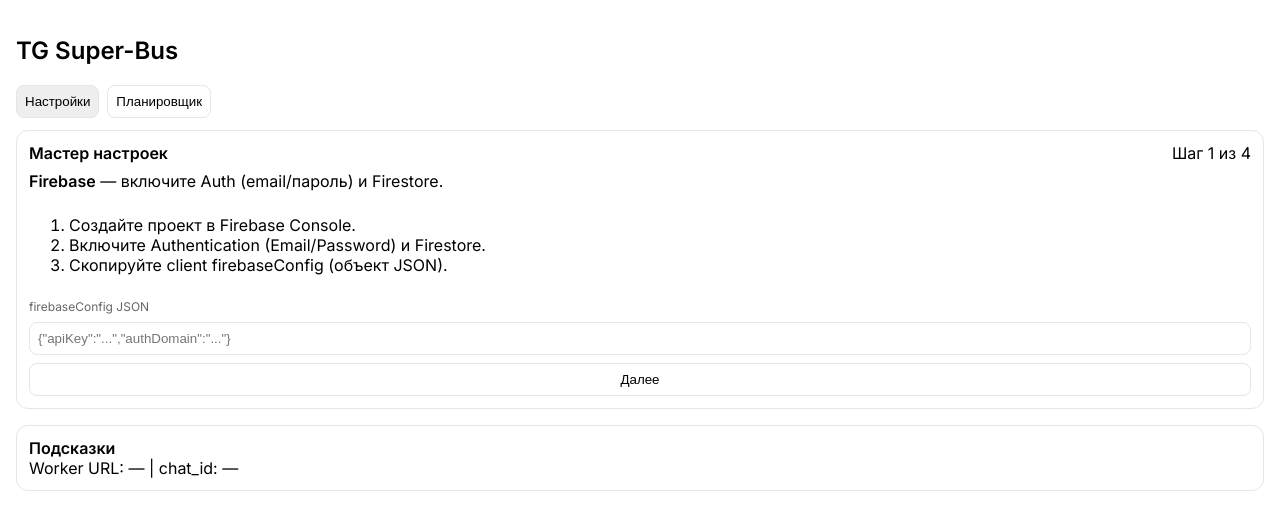
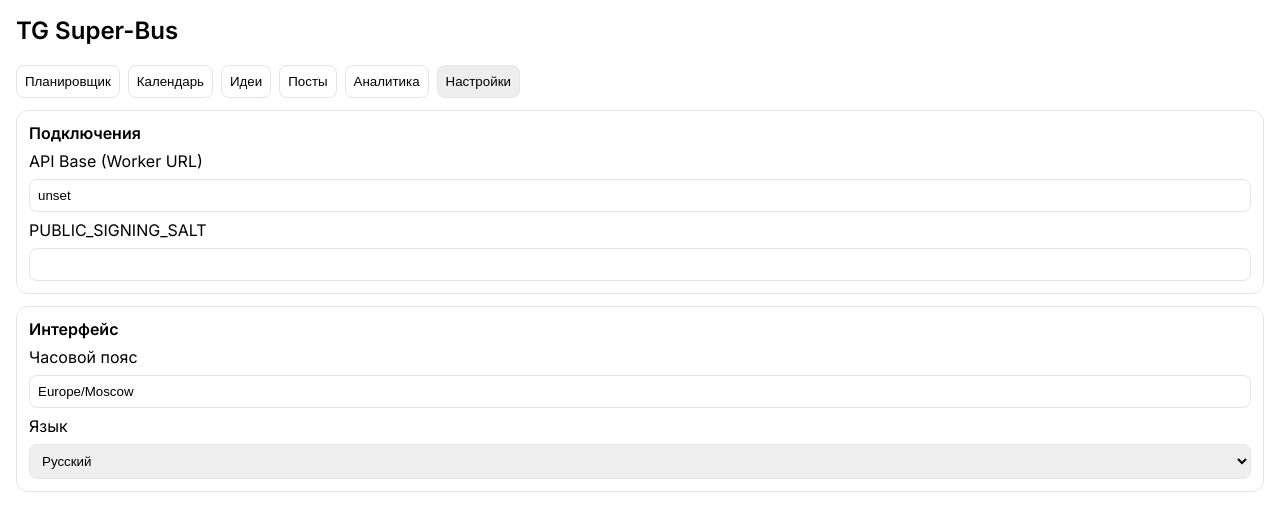
Before and after one commit to Gakuzi/tg-super-bus, a React (Vite) app in the folder app/: page / in a window 1280 px wide. Both pictures are taken after a click on the button "Настройки". Shown: the top 530 px of the page. Built offline with nearby package versions, Linux system fonts and the light colour scheme; no server answers.

Commit message:
feat(ui): основная навигация и разделы; удалён мастер настроек

```diff
--- a/app/src/App.tsx
+++ b/app/src/App.tsx
@@ -1,18 +1,31 @@
 import './styles/global.css';
-import SetupWizard from './setup/SetupWizard';
+import { useState } from 'react';
 import Planner from './planner/Planner';
-import { useState } from 'react';
+import Calendar from './views/Calendar';
+import Ideas from './views/Ideas';
+import Posts from './views/Posts';
+import Analytics from './views/Analytics';
+import Settings from './views/Settings';
 
 export default function App() {
-  const [tab, setTab] = useState<'setup' | 'planner'>('setup');
+  const [tab, setTab] = useState<'planner' | 'calendar' | 'ideas' | 'posts' | 'analytics' | 'settings'>('planner');
   return (
     <div style={{ padding: 16 }}>
-      <h2>TG Super-Bus</h2>
-      <div className="row" style={{ marginBottom: 12 }}>
-        <button onClick={() => setTab('setup')} style={{ background: tab === 'setup' ? '#eee' : '' }}>Настройки</button>
+      <h2 style={{ marginTop: 0 }}>TG Super-Bus</h2>
+      <nav className="row" style={{ gap: 8, marginBottom: 12 }}>
         <button onClick={() => setTab('planner')} style={{ background: tab === 'planner' ? '#eee' : '' }}>Планировщик</button>
-      </div>
-      {tab === 'setup' ? <SetupWizard /> : <Planner />}
+        <button onClick={() => setTab('calendar')} style={{ background: tab === 'calendar' ? '#eee' : '' }}>Календарь</button>
+        <button onClick={() => setTab('ideas')} style={{ background: tab === 'ideas' ? '#eee' : '' }}>Идеи</button>
+        <button onClick={() => setTab('posts')} style={{ background: tab === 'posts' ? '#eee' : '' }}>Посты</button>
+        <button onClick={() => setTab('analytics')} style={{ background: tab === 'analytics' ? '#eee' : '' }}>Аналитика</button>
+        <button onClick={() => setTab('settings')} style={{ background: tab === 'settings' ? '#eee' : '' }}>Настройки</button>
+      </nav>
+      {tab === 'planner' && <Planner />}
+      {tab === 'calendar' && <Calendar />}
+      {tab === 'ideas' && <Ideas />}
+      {tab === 'posts' && <Posts />}
+      {tab === 'analytics' && <Analytics />}
+      {tab === 'settings' && <Settings />}
     </div>
   );
 }
--- a/app/src/setup/SetupWizard.tsx
+++ /dev/null
@@ -1,96 +0,0 @@
-import { useEffect, useState } from 'react';
-
-function Field({ label, value, onChange, placeholder, type = 'text' }: any) {
-  return (
-    <label className="col" style={{ width: '100%' }}>
-      <div style={{ fontSize: 12, color: '#666' }}>{label}</div>
-      <input value={value} onChange={(e) => onChange(e.target.value)} placeholder={placeholder} type={type} />
-    </label>
-  );
-}
-
-export default function SetupWizard() {
-  const [step, setStep] = useState(1);
-  const [firebaseConfig, setFirebaseConfig] = useState(localStorage.getItem('FIREBASE_CONFIG') || '');
-  const [apiBase, setApiBase] = useState(localStorage.getItem('VITE_API_BASE') || '');
-  const [publicSalt, setPublicSalt] = useState(localStorage.getItem('PUBLIC_SIGNING_SALT') || '');
-  const [tgChatId, setTgChatId] = useState(localStorage.getItem('TG_CHAT_ID') || '');
-  const [workerUrl, setWorkerUrl] = useState(apiBase);
-
-  useEffect(() => {
-    setWorkerUrl(apiBase);
-  }, [apiBase]);
-
-  const save = () => {
-    if (firebaseConfig) localStorage.setItem('FIREBASE_CONFIG', firebaseConfig);
-    if (apiBase) localStorage.setItem('VITE_API_BASE', apiBase);
-    if (publicSalt) localStorage.setItem('PUBLIC_SIGNING_SALT', publicSalt);
-    if (tgChatId) localStorage.setItem('TG_CHAT_ID', tgChatId);
-    alert('Сохранено в localStorage');
-  };
-
-  return (
-    <div className="col" style={{ gap: 16 }}>
-      <div className="card col">
-        <div className="row" style={{ justifyContent: 'space-between' }}>
-          <b>Мастер настроек</b>
-          <div>Шаг {step} из 4</div>
-        </div>
-        {step === 1 && (
-          <div className="col">
-            <div><b>Firebase</b> — включите Auth (email/пароль) и Firestore.</div>
-            <ol>
-              <li>Создайте проект в Firebase Console.</li>
-              <li>Включите Authentication (Email/Password) и Firestore.</li>
-              <li>Скопируйте client firebaseConfig (объект JSON).</li>
-            </ol>
-            <Field label="firebaseConfig JSON" value={firebaseConfig} onChange={setFirebaseConfig} placeholder='{"apiKey":"...","authDomain":"..."}' />
-            <button onClick={() => setStep(2)}>Далее</button>
-          </div>
-        )}
-        {step === 2 && (
-          <div className="col">
-            <div><b>Cloudflare Worker</b> — прокси Telegram и API.</div>
-            <ol>
-              <li>Создайте воркер, включите KV, задайте Secrets: SIGNING_SECRET, TG_BOT_TOKEN, CF_ALLOWED_ORIGINS, GCP_SA_JSON, FIREBASE_PROJECT_ID.</li>
-              <li>Опубликуйте воркер и получите URL вида https://&lt;name&gt;.workers.dev/</li>
-            </ol>
-            <Field label="API Base (Worker URL)" value={apiBase} onChange={setApiBase} placeholder="https://tgsb.workers.dev/" />
-            <Field label="PUBLIC_SIGNING_SALT (клиентская соль)" value={publicSalt} onChange={setPublicSalt} placeholder="любой текст" />
-            <button onClick={() => setStep(3)}>Далее</button>
-          </div>
-        )}
-        {step === 3 && (
-          <div className="col">
-            <div><b>Telegram</b> — бот и канал/чат.</div>
-            <ol>
-              <li>Создайте бота через @BotFather, добавьте в канал админом.</li>
-              <li>Проверьте доступ: https://api.telegram.org/botTOKEN/getUpdates</li>
-              <li>Укажите chat_id тестового канала.</li>
-            </ol>
-            <Field label="chat_id" value={tgChatId} onChange={setTgChatId} placeholder="-1001234567890" />
-            <button onClick={() => setStep(4)}>Далее</button>
-          </div>
-        )}
-        {step === 4 && (
-          <div className="col">
-            <div><b>GitHub Pages</b> — деплой фронта.</div>
-            <ol>
-              <li>Создайте репозиторий tg-super-bus.</li>
-              <li>Пуш: <code>git remote add origin ... && git push -u origin main</code></li>
-              <li>Включите Pages (GitHub Actions). Workflow уже добавлен.</li>
-            </ol>
-            <button onClick={save}>Сохранить</button>
-          </div>
-        )}
-      </div>
-
-      <div className="card">
-        <div><b>Подсказки</b></div>
-        <div>
-          Worker URL: {workerUrl || '—'} | chat_id: {tgChatId || '—'}
-        </div>
-      </div>
-    </div>
-  );
-}
--- /dev/null
+++ b/app/src/views/Analytics.tsx
@@ -0,0 +1,8 @@
+export default function Analytics() {
+  return (
+    <div className="card">
+      <div style={{ fontWeight: 600 }}>Аналитика</div>
+      <div style={{ color: '#666', marginTop: 8 }}>CTR, просмотры, реакции — добавим после сбора метрик.</div>
+    </div>
+  );
+}
--- /dev/null
+++ b/app/src/views/Calendar.tsx
@@ -0,0 +1,9 @@
+export default function Calendar() {
+  const tz = localStorage.getItem('settings.timezone') || 'Europe/Moscow';
+  return (
+    <div className="card">
+      <div style={{ fontWeight: 600 }}>Календарь ({tz})</div>
+      <div style={{ color: '#666', marginTop: 8 }}>Drag&drop и подсказки времени будут добавлены.</div>
+    </div>
+  );
+}
--- /dev/null
+++ b/app/src/views/Ideas.tsx
@@ -0,0 +1,33 @@
+import { useState } from 'react';
+
+export default function Ideas() {
+  const [topic, setTopic] = useState('финтех');
+  const [lang, setLang] = useState<'ru' | 'en'>('ru');
+  const [list, setList] = useState<{ title: string; url: string }[]>([]);
+  const apiBase = localStorage.getItem('VITE_API_BASE') || (import.meta as any).env.VITE_API_BASE || '';
+
+  return (
+    <div className="col" style={{ gap: 12 }}>
+      <div className="card row">
+        <input value={topic} onChange={(e) => setTopic(e.target.value)} placeholder="Тема" />
+        <select value={lang} onChange={(e) => setLang(e.target.value as any)}>
+          <option value="ru">RU</option>
+          <option value="en">EN</option>
+        </select>
+        <button onClick={async () => {
+          const res = await fetch(`${apiBase.replace(/\/$/, '')}/api/rss/discover?topic=${encodeURIComponent(topic)}&lang=${lang}`);
+          const data = await res.json();
+          setList(data);
+        }}>Найти источники</button>
+      </div>
+      <div className="col" style={{ gap: 8 }}>
+        {list.map((s, i) => (
+          <div key={i} className="card">
+            <div style={{ fontWeight: 600 }}>{s.title}</div>
+            <a href={s.url} target="_blank" rel="noreferrer">{s.url}</a>
+          </div>
+        ))}
+      </div>
+    </div>
+  );
+}
--- /dev/null
+++ b/app/src/views/Posts.tsx
@@ -0,0 +1,8 @@
+export default function Posts() {
+  return (
+    <div className="card">
+      <div style={{ fontWeight: 600 }}>Посты</div>
+      <div style={{ color: '#666', marginTop: 8 }}>Список постов и статусы появятся здесь.</div>
+    </div>
+  );
+}
--- /dev/null
+++ b/app/src/views/Settings.tsx
@@ -0,0 +1,36 @@
+export default function Settings() {
+  const apiBase = (import.meta as any).env.VITE_API_BASE || localStorage.getItem('VITE_API_BASE') || '';
+  const salt = (import.meta as any).env.VITE_PUBLIC_SIGNING_SALT || localStorage.getItem('PUBLIC_SIGNING_SALT') || '';
+  const tz = localStorage.getItem('settings.timezone') || 'Europe/Moscow';
+  const lang = localStorage.getItem('settings.lang') || 'ru';
+
+  return (
+    <div className="col" style={{ gap: 12 }}>
+      <div className="card col">
+        <div style={{ fontWeight: 600 }}>Подключения</div>
+        <label className="col">
+          <div>API Base (Worker URL)</div>
+          <input defaultValue={apiBase} onBlur={(e) => localStorage.setItem('VITE_API_BASE', e.target.value)} />
+        </label>
+        <label className="col">
+          <div>PUBLIC_SIGNING_SALT</div>
+          <input defaultValue={salt} onBlur={(e) => localStorage.setItem('PUBLIC_SIGNING_SALT', e.target.value)} />
+        </label>
+      </div>
+      <div className="card col">
+        <div style={{ fontWeight: 600 }}>Интерфейс</div>
+        <label className="col">
+          <div>Часовой пояс</div>
+          <input defaultValue={tz} onBlur={(e) => localStorage.setItem('settings.timezone', e.target.value)} />
+        </label>
+        <label className="col">
+          <div>Язык</div>
+          <select defaultValue={lang} onBlur={(e) => localStorage.setItem('settings.lang', e.target.value)}>
+            <option value="ru">Русский</option>
+            <option value="en">English</option>
+          </select>
+        </label>
+      </div>
+    </div>
+  );
+}
```
